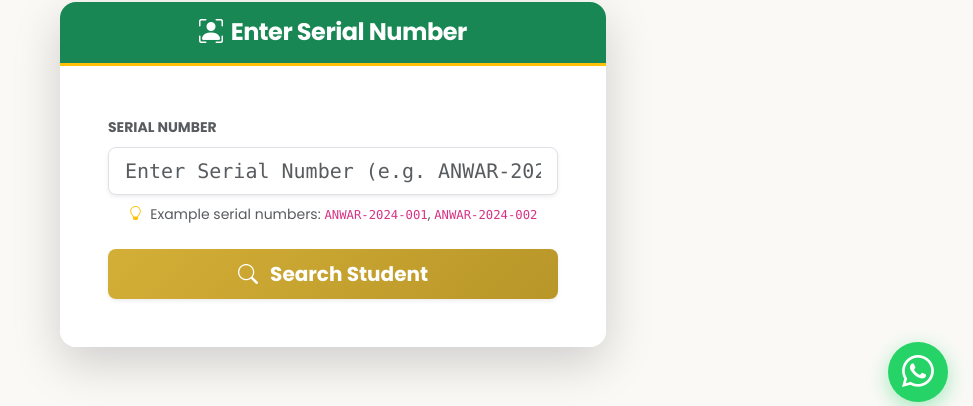
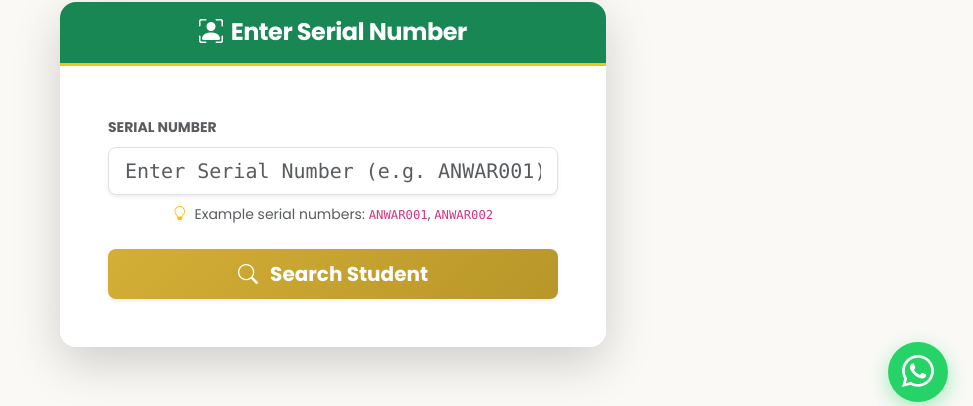
Before and after one commit to Ajmal543/Anwar_Majmau_Alumni, a Django app: page /students/search/ in a window 1280 px wide. Shown: the part 373-779 px from the top of the page, without its empty margins (307-1280 px from the left). Run offline with Django 4.2, Linux system fonts and the light colour scheme; the visitor is signed in with stand-in values (Sample User, id 1); data that the repository does not hold is empty.

Commit message:
Update student serial number format and placeholders to ANWAR001

```diff
--- a/alumni/forms.py
+++ b/alumni/forms.py
@@ -7,7 +7,7 @@ class StudentSearchForm(forms.Form):
         required=True,
         widget=forms.TextInput(attrs={
             'class': 'form-control form-control-lg text-center font-monospace shadow-sm',
-            'placeholder': 'Enter Serial Number (e.g. ANWAR-2024-001)',
+            'placeholder': 'Enter Serial Number (e.g. ANWAR001)',
             'autocomplete': 'off',
             'id': 'studentSearchInput'
         })
--- a/alumni/models.py
+++ b/alumni/models.py
@@ -4,7 +4,7 @@ from django.db import models
 from django.utils.text import slugify
 
 class Student(models.Model):
-    serial_number = models.CharField(max_length=50, unique=True, db_index=True, help_text="Unique Serial Number (e.g. ANWAR-2024-001)")
+    serial_number = models.CharField(max_length=50, unique=True, db_index=True, help_text="Unique Serial Number (e.g. ANWAR001)")
     name = models.CharField(max_length=150)
     batch = models.CharField(max_length=50, help_text="e.g. 2018-2021 or Batch 12")
     photo = models.ImageField(upload_to='students/photos/', blank=True, null=True)
--- a/templates/admin/import_students.html
+++ b/templates/admin/import_students.html
@@ -24,7 +24,7 @@
                             <h6 class="fw-bold mb-1"><i class="bi bi-info-circle me-1"></i>Excel Format Instructions:</h6>
                             <p class="mb-1">Ensure your Excel columns are ordered as follows:</p>
                             <ol class="mb-0 ps-3">
-                                <li><strong>Serial Number</strong> (Unique, e.g., <code>ANWAR-2024-001</code>)</li>
+                                <li><strong>Serial Number</strong> (Unique, e.g., <code>ANWAR001</code>)</li>
                                 <li><strong>Student Name</strong></li>
                                 <li><strong>Batch</strong></li>
                                 <li><strong>Phone Number</strong></li>
--- a/templates/alumni/home.html
+++ b/templates/alumni/home.html
@@ -40,7 +40,7 @@
                             <label for="heroSerialInput" class="form-label small fw-bold text-uppercase text-secondary">Serial Number</label>
                             <div class="input-group input-group-lg">
                                 <span class="input-group-text bg-light"><i class="bi bi-hash text-success"></i></span>
-                                <input type="text" name="serial_number" id="heroSerialInput" class="form-control font-monospace" placeholder="e.g. ANWAR-2024-001" required>
+                                <input type="text" name="serial_number" id="heroSerialInput" class="form-control font-monospace" placeholder="e.g. ANWAR001" required>
                             </div>
                         </div>
                         <button type="submit" class="btn btn-gold w-100 btn-lg shadow-sm">
--- a/templates/alumni/student_search.html
+++ b/templates/alumni/student_search.html
@@ -27,7 +27,7 @@
                                 <label for="id_serial_number" class="form-label text-uppercase small fw-bold text-muted">Serial Number</label>
                                 {{ form.serial_number }}
                                 <div class="form-text mt-2 text-center text-muted">
-                                    <i class="bi bi-lightbulb text-warning me-1"></i> Example serial numbers: <code>ANWAR-2024-001</code>, <code>ANWAR-2024-002</code>
+                                    <i class="bi bi-lightbulb text-warning me-1"></i> Example serial numbers: <code>ANWAR001</code>, <code>ANWAR002</code>
                                 </div>
                             </div>
 
```
Also changed, not shown: alumni/management/commands/seed_data.py (+5 -5 lines).
